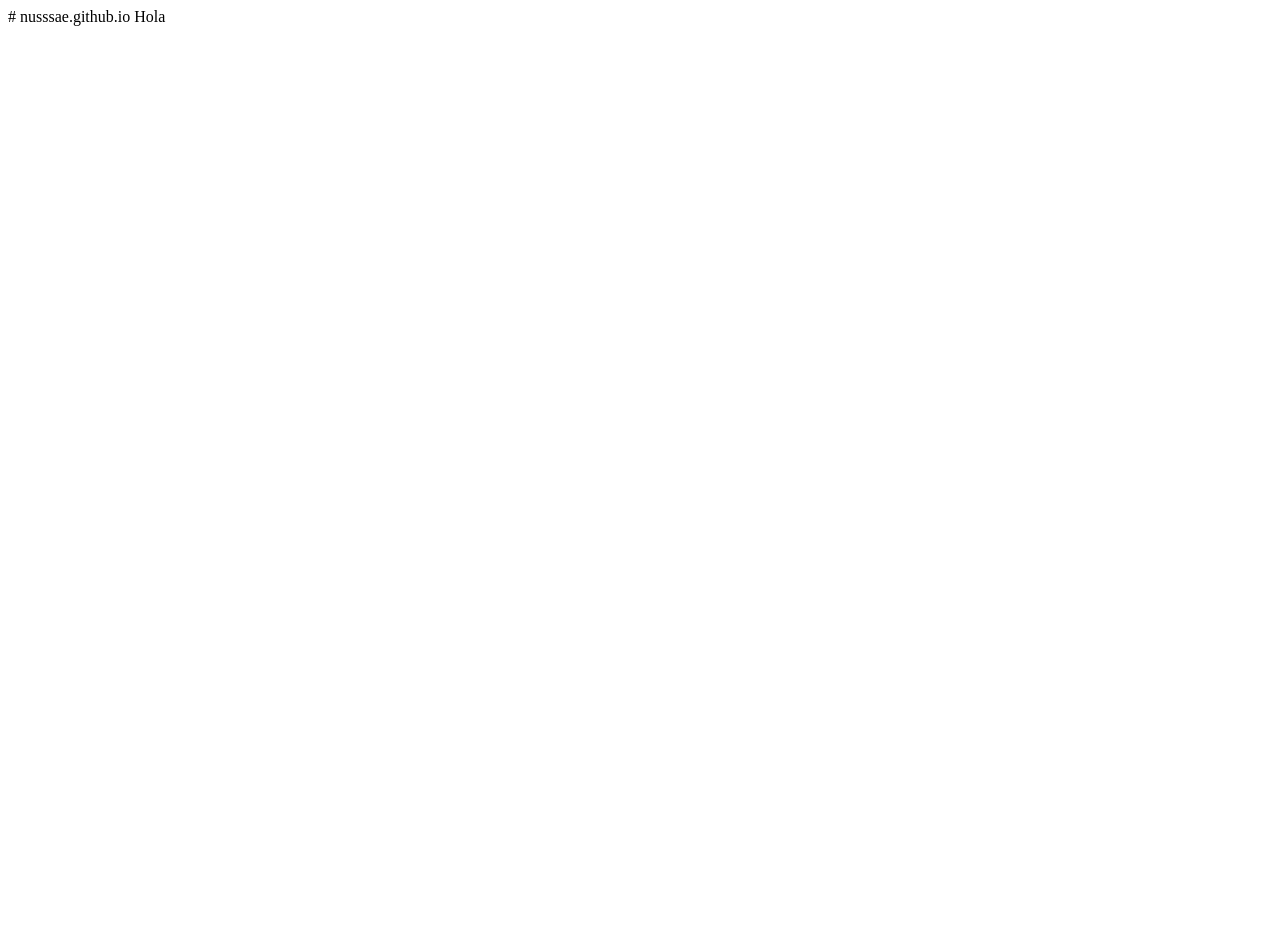
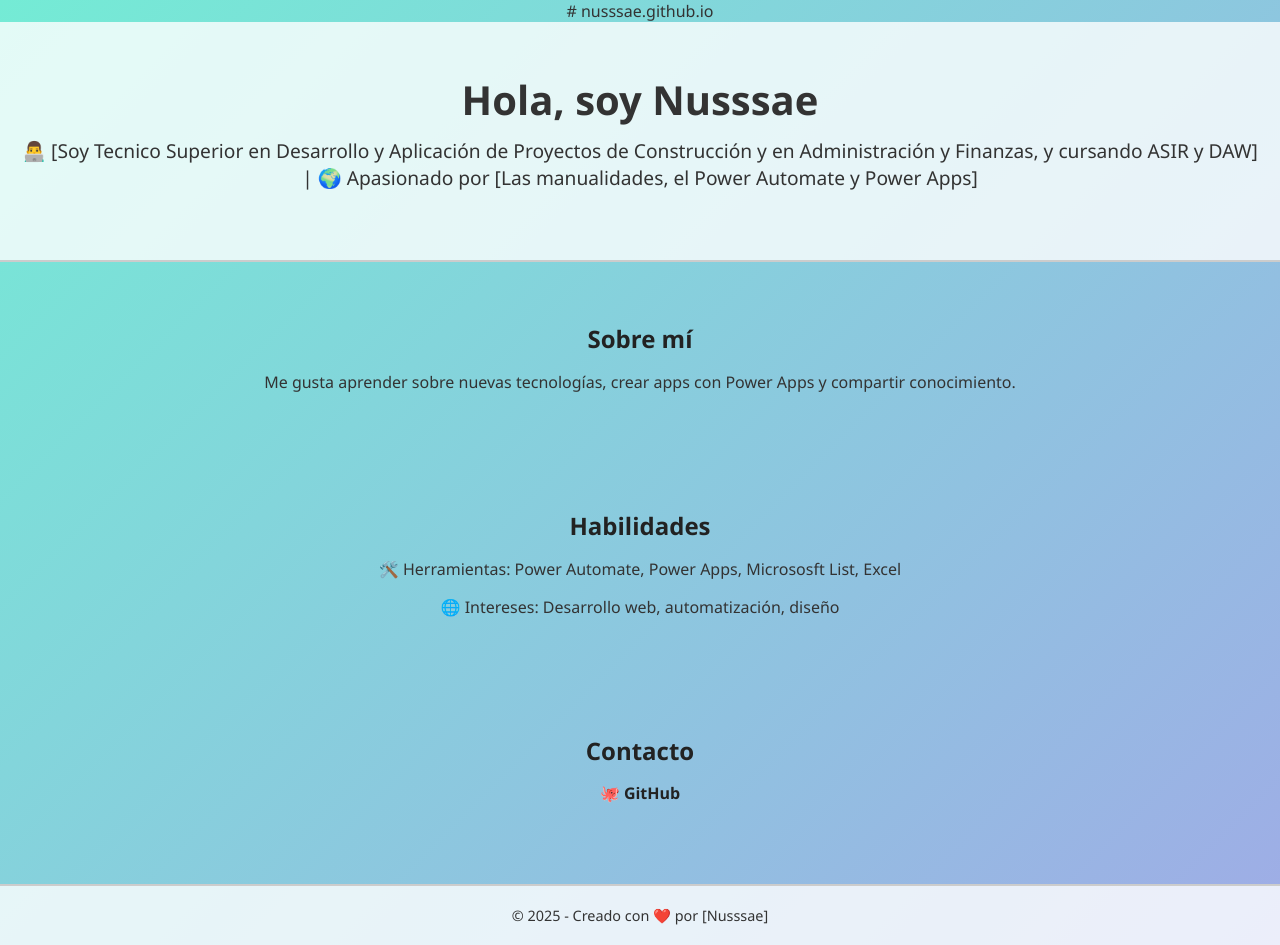
Before and after one commit to Nusssae/nusssae.github.io, a plain HTML site: page index.html in a window 1280 px wide. Before the commit the page ends 800 px from the top, so only its background shows below. Drawn offline with Linux system fonts and the light colour scheme.

Commit message:
Update index.html

```diff
--- a/index.html
+++ b/index.html
@@ -1,2 +1,86 @@
 # nusssae.github.io
-Hola
+<!DOCTYPE html>
+<html lang="es">
+<head>
+  <meta charset="UTF-8">
+  <meta name="viewport" content="width=device-width, initial-scale=1.0">
+  <title>Sobre mí</title>
+  <style>
+    body {
+      font-family: "Segoe UI", Arial, sans-serif;
+      margin: 0;
+      padding: 0;
+      background: linear-gradient(135deg, #74ebd5 0%, #9face6 100%);
+      color: #333;
+      text-align: center;
+    }
+    header {
+      padding: 50px 20px;
+      background: rgba(255,255,255,0.8);
+      border-bottom: 2px solid #ccc;
+    }
+    header h1 {
+      margin: 0;
+      font-size: 2.5em;
+    }
+    header p {
+      font-size: 1.2em;
+      margin-top: 10px;
+    }
+    section {
+      padding: 40px 20px;
+    }
+    h2 {
+      color: #222;
+      margin-bottom: 15px;
+    }
+    .social a {
+      margin: 0 10px;
+      text-decoration: none;
+      color: #222;
+      font-weight: bold;
+    }
+    .social a:hover {
+      color: #007acc;
+    }
+    footer {
+      margin-top: 40px;
+      padding: 20px;
+      background: rgba(255,255,255,0.8);
+      border-top: 2px solid #ccc;
+      font-size: 0.9em;
+    }
+  </style>
+</head>
+<body>
+  <header>
+    <h1>Hola, soy Nusssae</h1>
+    <p>👨‍💻 [Soy Tecnico Superior en Desarrollo y Aplicación de Proyectos de Construcción y en Administración y Finanzas, y cursando ASIR y DAW] | 🌍 Apasionado por [Las manualidades, el Power Automate y Power Apps]</p>
+  </header>
+
+  <section>
+    <h2>Sobre mí</h2>
+    <p>
+      Me gusta aprender sobre nuevas tecnologías, crear apps con Power Apps y compartir conocimiento.
+    </p>
+  </section>
+
+  <section>
+    <h2>Habilidades</h2>
+    <p>🛠️ Herramientas: Power Automate, Power Apps, Micrososft List, Excel</p>
+    <p>🌐 Intereses: Desarrollo web, automatización, diseño</p>
+  </section>
+
+  <section>
+    <h2>Contacto</h2>
+    <div class="social">
+      <a href="https://github.com/Nusssae" target="_blank">🐙 GitHub</a>
+
+    </div>
+  </section>
+
+  <footer>
+    © 2025 - Creado con ❤️ por [Nusssae]
+  </footer>
+</body>
+</html>
```
